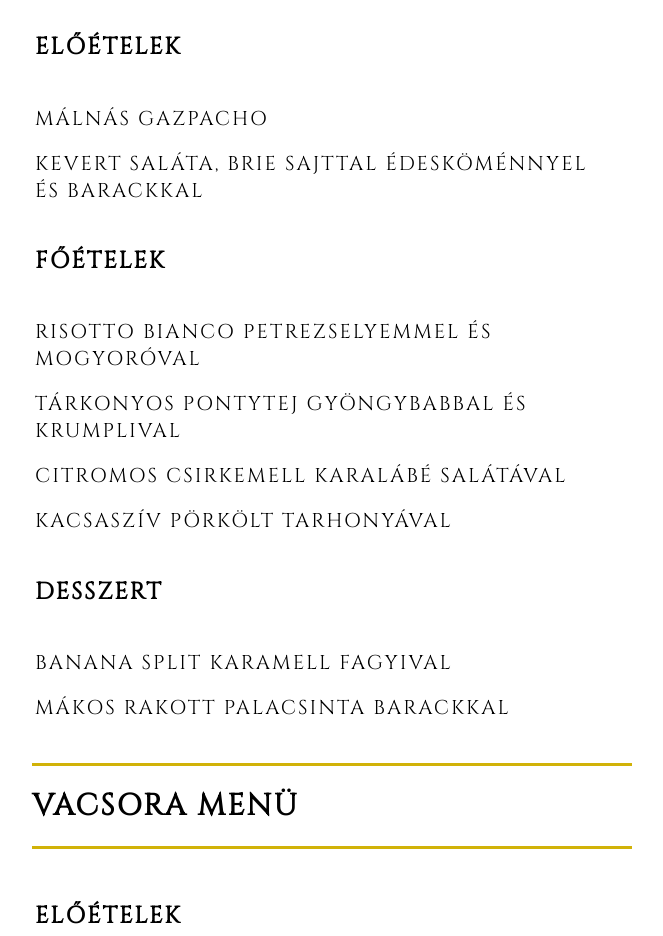
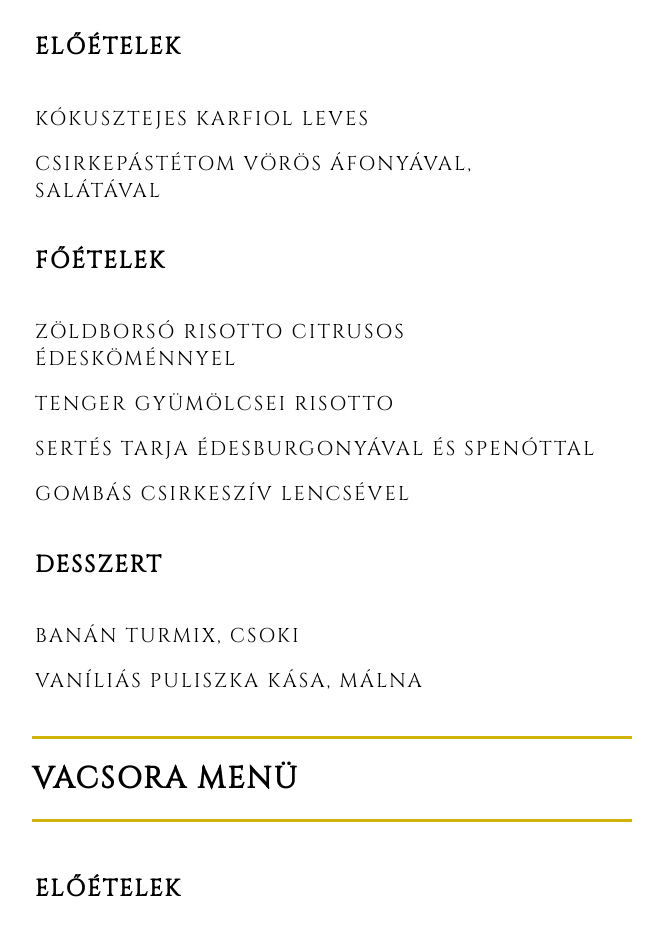
Before and after one commit to zsofiaprincz/franko, a plain HTML site: page index.html in a window 1280 px wide. Shown: the part 1445-2381 px from the top of the page, without its empty margins (308-971 px from the left). Drawn offline with Linux system fonts and the light colour scheme.

Commit message:
heti menu

```diff
--- a/index.html
+++ b/index.html
@@ -72,14 +72,14 @@
         </tr>
         <tr>
           <td>
-            Málnás gazpacho
+            Kókusztejes karfiol leves
           </td>
           <td class="menu__item--price">
           </td>
         </tr>
         <tr>
           <td>
-            Kevert saláta, brie sajttal édesköménnyel és barackkal
+            Csirkepástétom vörös áfonyával, salátával
           </td>
           <td class="menu__item--price">
           </td>
@@ -92,28 +92,28 @@
         </tr>
         <tr>
           <td>
-            risotto bianco petrezselyemmel és mogyoróval
+           Zöldborsó risotto citrusos édesköménnyel
           </td>
           <td class="menu__item--price">
           </td>
         </tr>
         <tr>
           <td>
-            tárkonyos pontytej gyöngybabbal és krumplival
+            Tenger gyümölcsei risotto
           </td>
           <td class="menu__item--price">
           </td>
         </tr>
         <tr>
           <td>
-            citromos csirkemell karalábé salátával
+            Sertés tarja édesburgonyával és spenóttal
           </td>
           <td class="menu__item--price">
           </td>
         </tr>
         <tr>
           <td>
-            kacsaszív pörkölt tarhonyával
+            Gombás csirkeszív lencsével
           </td>
           <td class="menu__item--price">
           </td>
@@ -126,14 +126,14 @@
         </tr>
         <tr>
           <td>
-            banana split karamell fagyival
+            Banán turmix, csoki
           </td>
           <td class="menu__item--price">
           </td>
         </tr>
         <tr>
           <td>
-            mákos rakott palacsinta barackkal
+            Vaníliás puliszka kása, málna
           </td>
           <td class="menu__item--price">
           </td>
```
